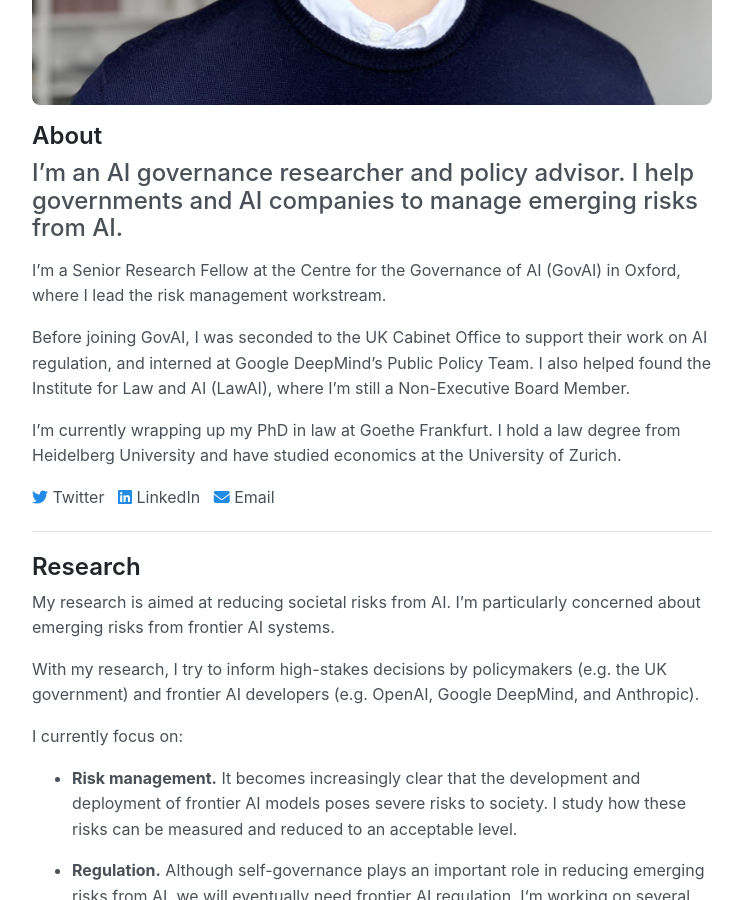
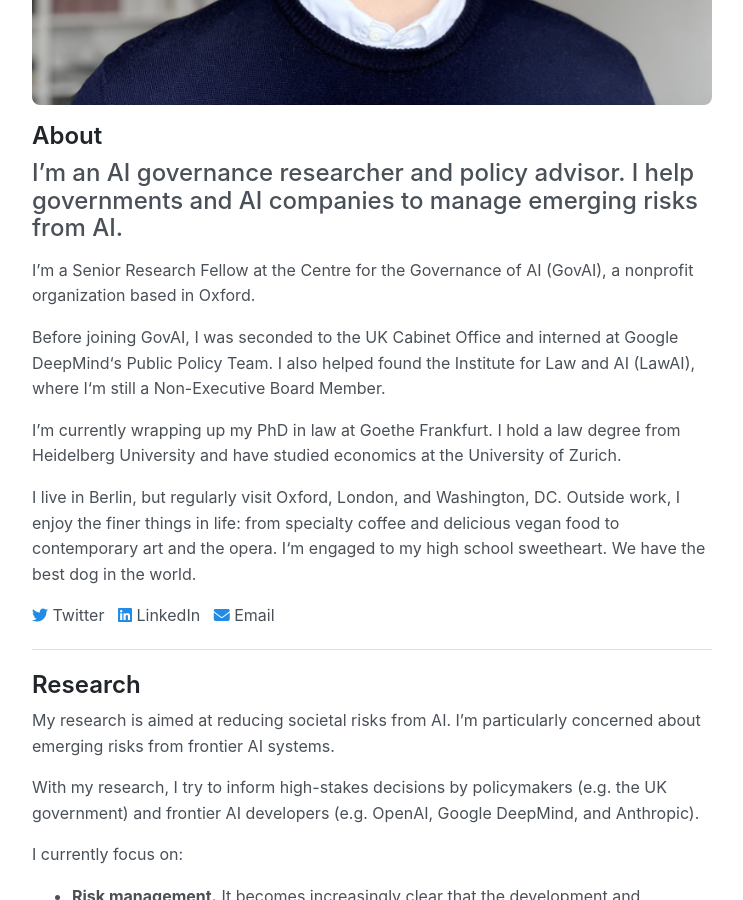
Before and after one commit to jonasschuett/jonasschuett.github.io, a Jekyll site: the page built from _posts/2020-04-04-introduction.md, in a window 1280 px wide and 900 px high, scrolled down 579 px. Shown: the whole window, without its empty margins (268-1011 px from the left). Built offline with Jekyll 4.4.1, drawn with Linux system fonts in a browser that asks for light colours; nearby versions of some CDN libraries.

Commit message:
Update 2020-04-04-introduction.md

```diff
--- a/_posts/2020-04-04-introduction.md
+++ b/_posts/2020-04-04-introduction.md
@@ -8,11 +8,13 @@ layout: page
 
 <p class="lead">I’m an AI governance researcher and policy advisor. I help governments and AI companies to manage emerging risks from AI.</p>
 
-I'm a Senior Research Fellow at the [Centre for the Governance of AI (GovAI)](https://www.governance.ai/) in Oxford, where I lead the risk management workstream.
+I'm a Senior Research Fellow at the [Centre for the Governance of AI (GovAI)](https://www.governance.ai/), a nonprofit organization based in Oxford.
 
-Before joining GovAI, I was seconded to the UK Cabinet Office to support their work on AI regulation, and interned at Google DeepMind’s Public Policy Team. I also helped found the [Institute for Law and AI (LawAI)](https://law-ai.org/), where I'm still a Non-Executive Board Member.
+Before joining GovAI, I was seconded to the UK Cabinet Office and interned at Google DeepMind‘s Public Policy Team. I also helped found the [Institute for Law and AI (LawAI)](https://law-ai.org/), where I‘m still a Non-Executive Board Member.
 
 I’m currently wrapping up my PhD in law at Goethe Frankfurt. I hold a law degree from Heidelberg University and have studied economics at the University of Zurich.
+
+I live in Berlin, but regularly visit Oxford, London, and Washington, DC. Outside work, I enjoy the finer things in life: from specialty coffee and delicious vegan food to contemporary art and the opera. I‘m engaged to my high school sweetheart. We have the best dog in the world.
 
 <i class="fa-brands fa-twitter" style="color: #228be6;"></i> [Twitter](https://twitter.com/jonasschuett) &nbsp; <i class="fa-brands fa-linkedin" style="color: #228be6;"></i> [LinkedIn](https://www.linkedin.com/in/jonasschuett) &nbsp; <i class="fa-solid fa-envelope" style="color: #228be6;"></i> [Email](mailto:jonas.schuett@governance.ai)
 
```
